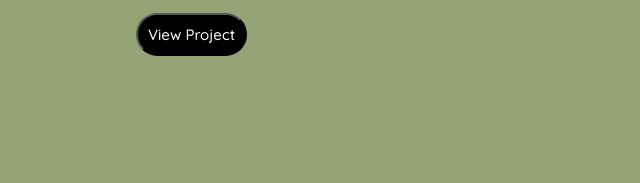
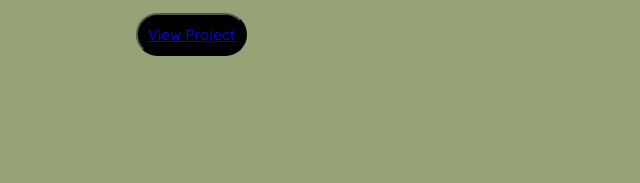
Before and after one commit to hannahecook/UX_UI_HW_19, a plain HTML site: page index.html in a window 1280 px wide. Shown: the part 1913-2096 px from the top of the page, 574-1214 px from the left. Drawn offline with nearby package versions, Linux system fonts and the light colour scheme.

Commit message:
Link to 20
Link to 20

```diff
--- a/index.html
+++ b/index.html
@@ -101,7 +101,7 @@
         <div class="content1">
           <h4>User Research</h4>
           <p>The United Angels Foundation is a non-profit parent-to-parent support group. We helped redesign their website to increase donations and simplify their message.</p>
-          <button>View Project</button>
+          <button><a href="https://hannahecook.github.io/UX_UI_HW_20/">View Project</a> </button>
         </div>
         <div class="img2">
           <img src="images/Green & Pink Triplicate Succulent Photos Cool Minimalist Desktop Wallpaper (1).jpg" height="315px" width="550px">
```
Also changed, not shown: 1 other file.
